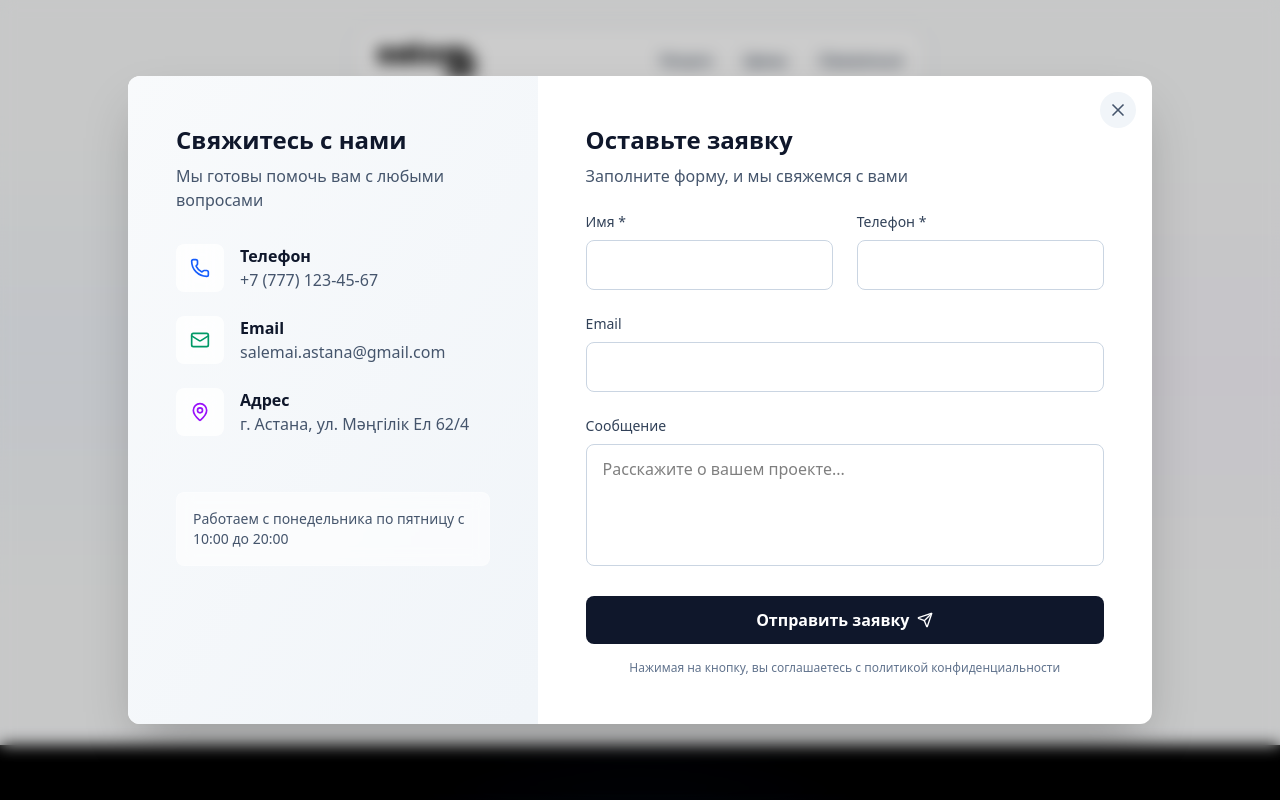
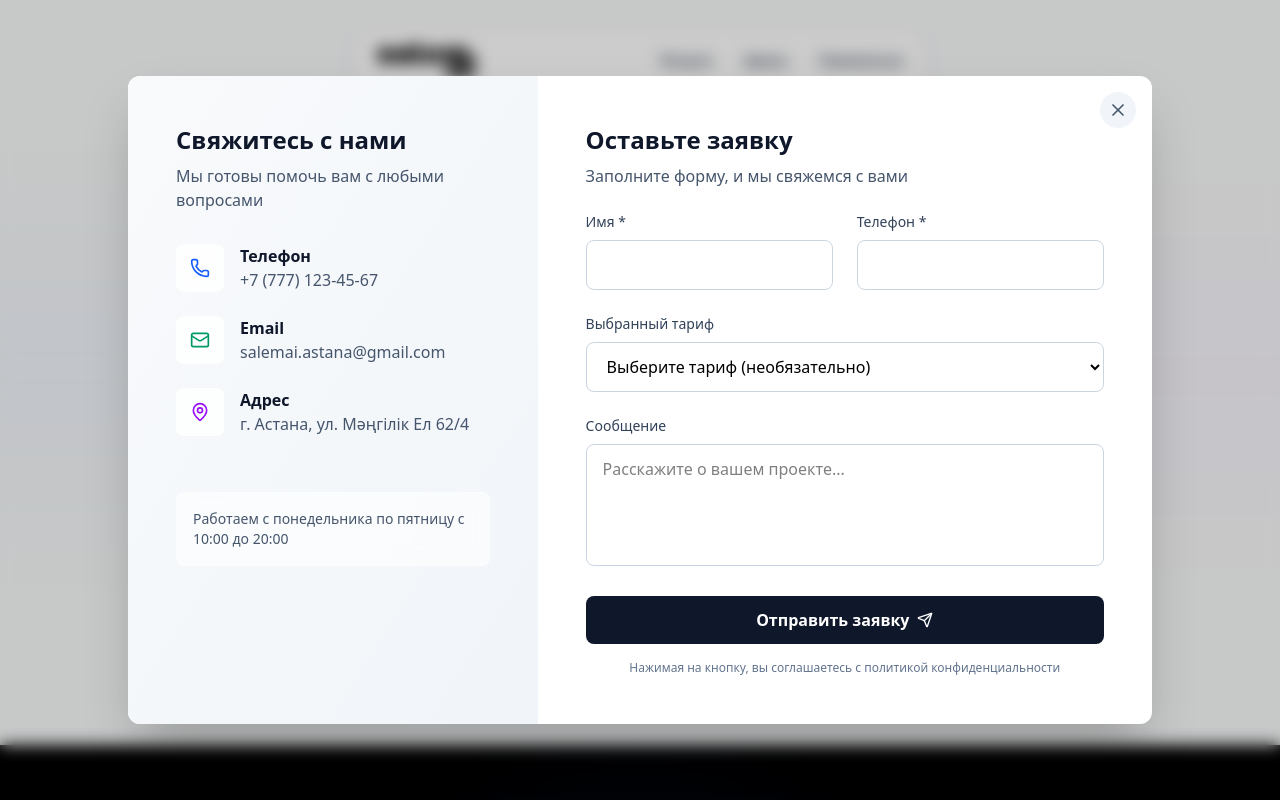
Before and after one commit to rikster-r/salemai, a Next.js app: page / in a window 1280 px wide. Both pictures are taken after a click on the button "Оставить заявку". Shown: the top 800 px of the page. Built offline with nearby package versions, Linux system fonts and the light colour scheme.

Commit message:
Add plans selection in contact form

```diff
--- a/src/components/ContactModal.tsx
+++ b/src/components/ContactModal.tsx
@@ -1,4 +1,4 @@
-import React, { useState } from 'react';
+import React, { useState, useEffect } from 'react';
 import {
   Dialog,
   DialogTitle,
@@ -14,29 +14,60 @@ import { toast } from 'react-toastify';
 type Props = {
   isOpen: boolean;
   onClose: () => void;
+  selectedPlan: string | null;
+  setSelectedPlan: (plan: string | null) => void;
 };
 
-const ContactModal = ({ isOpen, onClose }: Props) => {
+const ContactModal = ({
+  isOpen,
+  onClose,
+  selectedPlan,
+  setSelectedPlan,
+}: Props) => {
+  const planOptions = [
+    { value: '', label: 'Выберите тариф (необязательно)' },
+    { value: 'Старт', label: 'Старт' },
+    { value: 'Бизнес', label: 'Бизнес' },
+    { value: 'Профессионал', label: 'Профессионал' },
+    { value: 'Премиум', label: 'Премиум' },
+  ];
+
   const [formData, setFormData] = useState({
     name: '',
-    email: '',
     phone: '',
+    plan: '',
     message: '',
   });
+
   const [isSubmitting, setIsSubmitting] = useState(false);
-  const [submitStatus, setSubmitStatus] = useState<string | null>(null); // 'success' | 'error'
+  const [submitStatus, setSubmitStatus] = useState<string | null>(null);
+
+  // Sync the plan from props to local state when the modal opens or selectedPlan changes
+  useEffect(() => {
+    if (isOpen) {
+      setFormData((prev) => ({
+        ...prev,
+        plan: selectedPlan || '',
+      }));
+    }
+  }, [isOpen, selectedPlan]);
 
   const handleChange: React.ChangeEventHandler<
-    HTMLInputElement | HTMLTextAreaElement
+    HTMLInputElement | HTMLTextAreaElement | HTMLSelectElement
   > = (e) => {
-    setFormData({
-      ...formData,
-      [e.target.name]: e.target.value,
-    });
+    const { name, value } = e.target;
+    setFormData((prev) => ({
+      ...prev,
+      [name]: value,
+    }));
+
+    // If the plan is changed via the form, update the parent component's state
+    if (name === 'plan') {
+      setSelectedPlan(value || null); // Convert empty string back to null for the parent
+    }
   };
 
   const handleSubmit = async (e: React.FormEvent<HTMLFormElement>) => {
-    console.log('Form submitted:', formData);
     e.preventDefault();
     setIsSubmitting(true);
 
@@ -46,11 +77,13 @@ const ContactModal = ({ isOpen, onClose }: Props) => {
 
     if (!serviceID || !templateID || !publicKey) {
       console.error('EmailJS environment variables are not set');
+      toast.error('Ошибка конфигурации. Пожалуйста, попробуйте позже.');
       setIsSubmitting(false);
       setSubmitStatus('error');
       return;
     }
 
+    // Check for required fields
     if (!formData.name || !formData.phone || !formData.message) {
       toast.error('Пожалуйста, заполните все обязательные поля');
       setIsSubmitting(false);
@@ -59,16 +92,26 @@ const ContactModal = ({ isOpen, onClose }: Props) => {
     }
 
     try {
+      // Prepare the template parameters for EmailJS
+      const templateParams = {
+        ...formData,
+        email: '', // Add empty email field for EmailJS template compatibility
+      };
+
       const response = await emailjs.send(
         serviceID,
         templateID,
-        formData,
+        templateParams,
         publicKey
       );
+
       console.log('Email sent successfully:', response);
       setSubmitStatus('success');
     } catch (error) {
       console.error('Error sending email:', error);
+      toast.error(
+        'Не удалось отправить сообщение. Пожалуйста, попробуйте снова.'
+      );
       setSubmitStatus('error');
     } finally {
       setIsSubmitting(false);
@@ -76,9 +119,21 @@ const ContactModal = ({ isOpen, onClose }: Props) => {
   };
 
   const resetForm = () => {
-    setFormData({ name: '', email: '', phone: '', message: '' });
+    setFormData({ name: '', phone: '', plan: '', message: '' });
     setSubmitStatus(null);
+    setSelectedPlan(null);
   };
+
+  // Reset form when modal closes
+  useEffect(() => {
+    if (!isOpen) {
+      // Delay reset slightly to allow closing animation to finish
+      const timer = setTimeout(() => {
+        resetForm();
+      }, 300);
+      return () => clearTimeout(timer);
+    }
+  }, [isOpen, resetForm]);
 
   return (
     <Transition show={isOpen} as={React.Fragment}>
@@ -94,7 +149,6 @@ const ContactModal = ({ isOpen, onClose }: Props) => {
         >
           <DialogBackdrop className="fixed inset-0 bg-black/20 backdrop-blur-sm" />
         </TransitionChild>
-
         <div className="fixed inset-0 overflow-y-auto">
           <div className="flex min-h-full items-center justify-center p-4 sm:p-6">
             <TransitionChild
@@ -115,7 +169,6 @@ const ContactModal = ({ isOpen, onClose }: Props) => {
                 >
                   <X className="w-5 h-5" />
                 </button>
-
                 <div className="grid grid-cols-1 md:grid-cols-[2fr_3fr]">
                   {/* Contact Information Side */}
                   <div className="hidden md:block bg-gradient-to-br from-slate-50 to-slate-100 p-8 lg:p-12">
@@ -128,7 +181,6 @@ const ContactModal = ({ isOpen, onClose }: Props) => {
                           Мы готовы помочь вам с любыми вопросами
                         </p>
                       </div>
-
                       <div className="space-y-6">
                         <div className="flex items-start space-x-4">
                           <div className="flex-shrink-0 w-12 h-12 rounded-lg bg-white/80 backdrop-blur-sm flex items-center justify-center text-blue-600">
@@ -141,7 +193,6 @@ const ContactModal = ({ isOpen, onClose }: Props) => {
                             <p className="text-slate-600">+7 (777) 123-45-67</p>
                           </div>
                         </div>
-
                         <div className="flex items-start space-x-4">
                           <div className="flex-shrink-0 w-12 h-12 rounded-lg bg-white/80 backdrop-blur-sm flex items-center justify-center text-emerald-600">
                             <Mail className="w-5 h-5" />
@@ -155,7 +206,6 @@ const ContactModal = ({ isOpen, onClose }: Props) => {
                             </p>
                           </div>
                         </div>
-
                         <div className="flex items-start space-x-4">
                           <div className="flex-shrink-0 w-12 h-12 rounded-lg bg-white/80 backdrop-blur-sm flex items-center justify-center text-purple-600">
                             <MapPin className="w-5 h-5" />
@@ -170,7 +220,6 @@ const ContactModal = ({ isOpen, onClose }: Props) => {
                           </div>
                         </div>
                       </div>
-
                       <div className="pt-6">
                         <div className="bg-white/60 backdrop-blur-sm rounded-lg p-4 border border-white/20">
                           <p className="text-sm text-slate-600">
@@ -180,7 +229,6 @@ const ContactModal = ({ isOpen, onClose }: Props) => {
                       </div>
                     </div>
                   </div>
-
                   {/* Form Side */}
                   <div className="p-8 lg:p-12">
                     {submitStatus === 'success' ? (
@@ -211,7 +259,6 @@ const ContactModal = ({ isOpen, onClose }: Props) => {
                             Заполните форму, и мы свяжемся с вами
                           </p>
                         </div>
-
                         <div className="grid grid-cols-1 sm:grid-cols-2 gap-6">
                           <div>
                             <label
@@ -230,7 +277,6 @@ const ContactModal = ({ isOpen, onClose }: Props) => {
                               className="w-full px-4 py-3 border border-slate-300 rounded-lg focus:ring-2 focus:ring-blue-500 focus:border-transparent transition-all"
                             />
                           </div>
-
                           <div>
                             <label
                               htmlFor="phone"
@@ -249,24 +295,28 @@ const ContactModal = ({ isOpen, onClose }: Props) => {
                             />
                           </div>
                         </div>
-
+                        {/* Plan Selection Dropdown - now reflects and updates the prop */}
                         <div>
                           <label
-                            htmlFor="email"
+                            htmlFor="plan"
                             className="block text-sm font-medium text-slate-700 mb-2"
                           >
-                            Email
+                            Выбранный тариф
                           </label>
-                          <input
-                            type="email"
-                            id="email"
-                            name="email"
-                            value={formData.email}
+                          <select
+                            id="plan"
+                            name="plan"
+                            value={formData.plan} // Controlled by local state which syncs with prop
                             onChange={handleChange}
-                            className="w-full px-4 py-3 border border-slate-300 rounded-lg focus:ring-2 focus:ring-blue-500 focus:border-transparent transition-all"
-                          />
+                            className="w-full px-4 py-3 border border-slate-300 rounded-lg focus:ring-2 focus:ring-blue-500 focus:border-transparent transition-all bg-white"
+                          >
+                            {planOptions.map((option) => (
+                              <option key={option.value} value={option.value}>
+                                {option.label}
+                              </option>
+                            ))}
+                          </select>
                         </div>
-
                         <div>
                           <label
                             htmlFor="message"
@@ -285,7 +335,6 @@ const ContactModal = ({ isOpen, onClose }: Props) => {
                             placeholder="Расскажите о вашем проекте..."
                           ></textarea>
                         </div>
-
                         <div>
                           <button
                             type="submit"
--- a/src/components/Header.tsx
+++ b/src/components/Header.tsx
@@ -4,7 +4,7 @@ import Image from 'next/image';
 import LogoFull from '../assets/images/LogoFull.svg';
 
 type Props = {
-  openContactModal: () => void;
+  openContactModal: (plan?: string) => void;
 };
 
 const Header = ({ openContactModal }: Props) => {
@@ -32,7 +32,7 @@ const Header = ({ openContactModal }: Props) => {
             Цены
           </a>
           <button
-            onClick={openContactModal}
+            onClick={() => openContactModal()}
             className="text-gray-600 hover:text-gray-900 font-semibold hover:cursor-pointer"
           >
             Связаться
--- a/src/components/sections/Hero.tsx
+++ b/src/components/sections/Hero.tsx
@@ -12,7 +12,7 @@ import Image from 'next/image';
 import HeroSmall from '../../assets/images/HeroSmall.png';
 
 type Props = {
-  openContactModal: () => void;
+  openContactModal: (plan?: string) => void;
 };
 
 export default function Hero({ openContactModal }: Props) {
@@ -115,7 +115,7 @@ export default function Hero({ openContactModal }: Props) {
         </p>
         <button
           className="bg-primary-400 hover:bg-primary-500 text-white font-semibold px-8 py-4 rounded-2xl duration-200 shadow-lg transition-all"
-          onClick={openContactModal}
+          onClick={() => openContactModal()}
         >
           Оставить заявку
         </button>
```
Also changed, not shown: src/components/sections/Pricing.tsx (+7 -11 lines), src/pages/index.tsx (+7 -1 lines).
